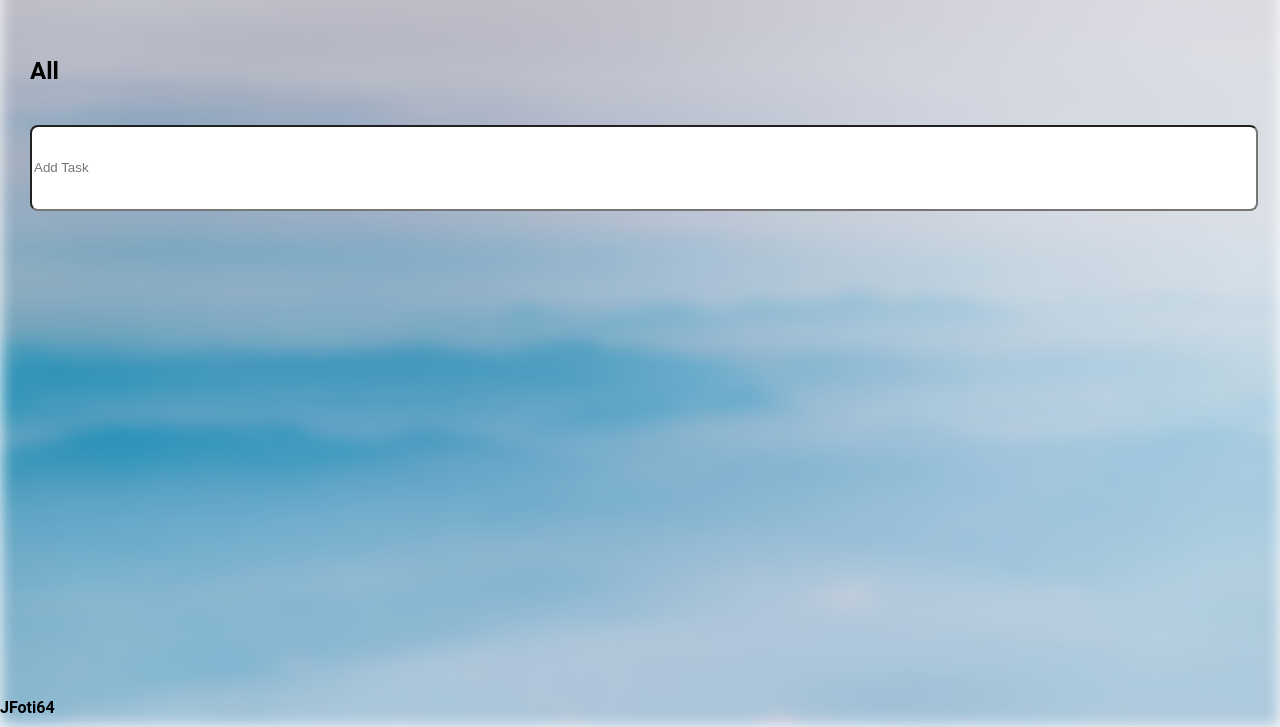
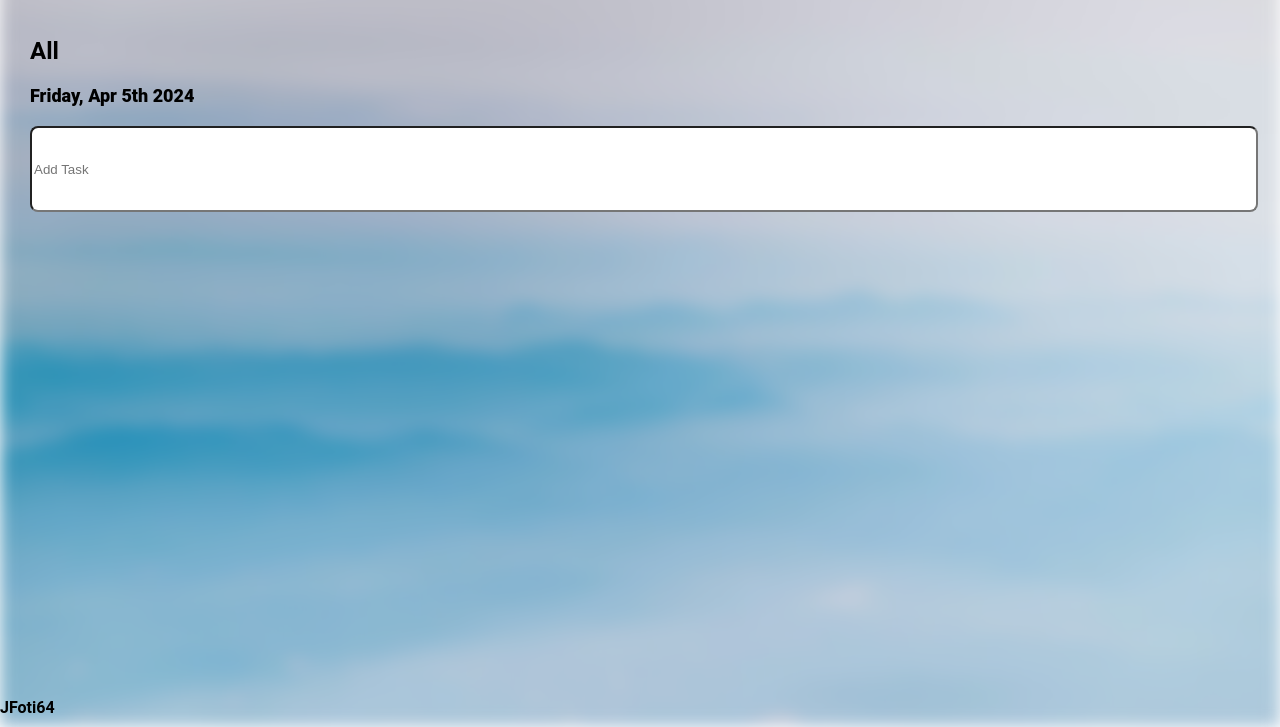
Before and after one commit to Jfoti64/Todo-List, a website built with webpack: page src/index.html in a window 1280 px wide. Shown: the part 73-800 px from the top of the page. Built offline with nearby package versions, Linux system fonts and the light colour scheme.

Commit message:
Add current date above tasks.

```diff
--- a/src/displayTasks.js
+++ b/src/displayTasks.js
@@ -70,6 +70,11 @@ function createProjectName() {
     projectName.innerHTML = currentProject.getAppState().currentProject;
     projectName.id = 'projectName';
     tasksContainer.appendChild(projectName);
+
+    const currentDate = document.createElement('p');
+    currentDate.id = 'currentDate';
+    currentDate.innerHTML = format(new Date(), 'EEEE, LLL do yyyy');
+    tasksContainer.appendChild(currentDate);
 }
 
 function editDueDateElement(taskIndex) {
@@ -160,7 +165,7 @@ function createNewTaskCard(obj) {
     // Create dueDate
     const dueDate = document.createElement('p');
     dueDate.classList.add('dueDate');
-    dueDate.innerHTML = 'Due: ' + format(obj.dueDate, 'EEEE, LLL do yyyy');
+    dueDate.innerHTML = 'Due: ' + format(obj.dueDate, 'EEEE, LLL do');
     taskCard.appendChild(dueDate);
 
     // Create the important signifier
--- a/src/style.css
+++ b/src/style.css
@@ -1,5 +1,3 @@
-
-
 :root {
     --taskColor: rgba(255, 255, 255, 0.484);
     --panelColor: #eeeeee;
@@ -63,8 +61,6 @@ h3 {
     text-wrap: wrap;
     overflow: auto;
     padding: 4px 0px;
-
-
 }
 
 .taskCard h5, .taskCard p {
@@ -72,10 +68,22 @@ h3 {
     align-self: center;
 }
 
+.taskCard p, #currentDate {
+    font-size: 18px;
+}
+
+#currentDate {
+    font-weight: 1000;
+}
+
 #currentTasks {
     display: grid;
     gap: 20px;
     margin: 30px;
+}
+
+#currentTasks > h2, #currentTasks > p {
+    margin: 0px;
 }
 
 .taskCard {
```
Also changed, not shown: dist/main.js.
